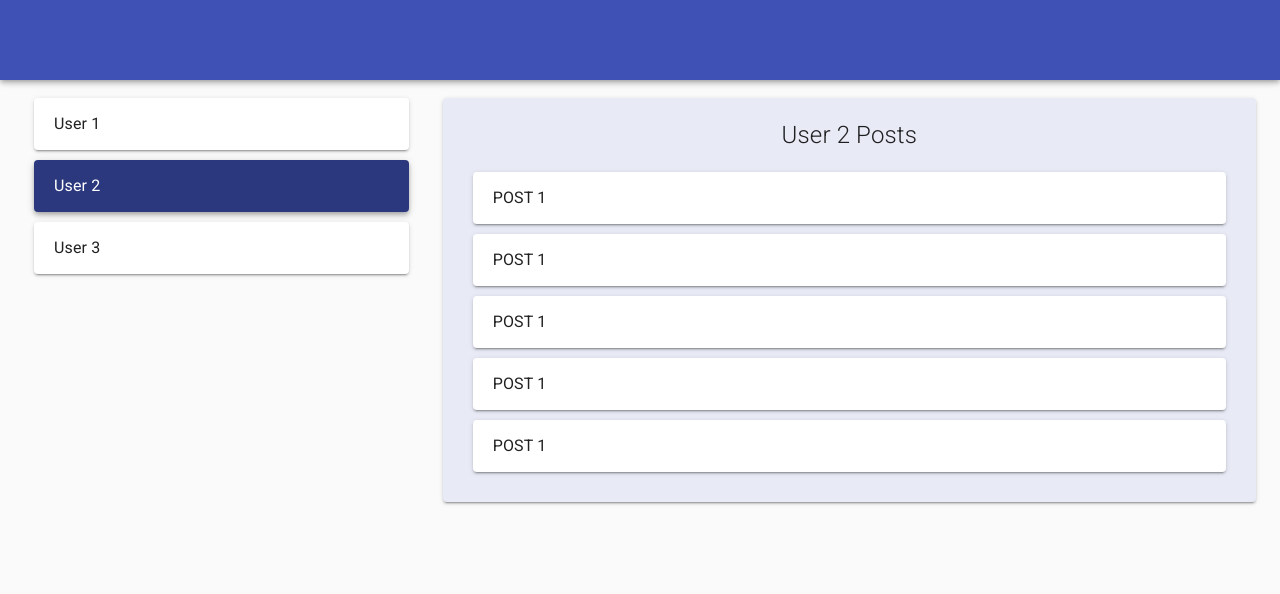
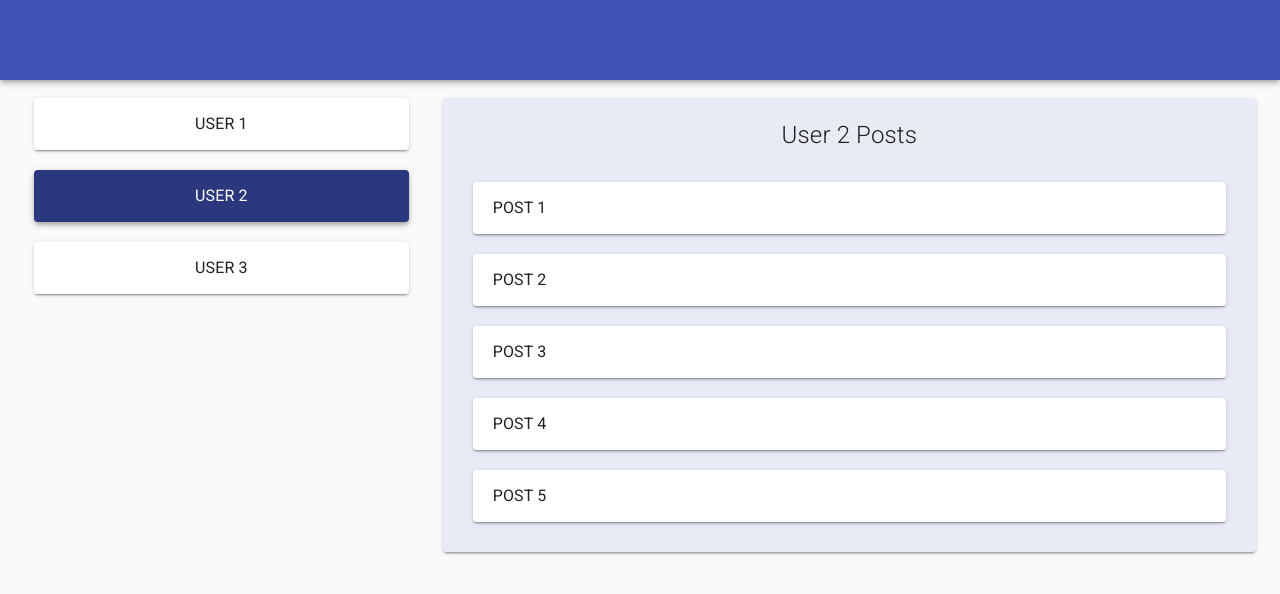
Before and after one commit to frustak/uto-assessment, a React (Create React App) app: page / in a window 1280 px wide. Shown: the top 594 px of the page. Built offline with nearby package versions, Linux system fonts and the light colour scheme.

Commit message:
minor improvements

```diff
--- a/src/routes/home/User.tsx
+++ /dev/null
@@ -1,31 +0,0 @@
-import { ListItemText, makeStyles, Paper } from "@material-ui/core";
-
-const useStyles = makeStyles({
-    root: {
-        padding: "10px 20px",
-        margin: 10,
-    },
-    selected: {
-        backgroundColor: "#2c387e",
-        color: "white",
-    },
-});
-
-type UserProps = {
-    name: string;
-    selected?: boolean;
-};
-
-function User({ name, selected = false }: UserProps) {
-    const classes = useStyles();
-    const classNames = `${classes.root} ${selected ? classes.selected : ""}`;
-    const elevation = selected ? 4 : 2;
-
-    return (
-        <Paper className={classNames} elevation={elevation}>
-            <ListItemText>{name}</ListItemText>
-        </Paper>
-    );
-}
-
-export default User;
--- /dev/null
+++ b/src/routes/home/UserItem.tsx
@@ -0,0 +1,38 @@
+import { Button, ListItemText, makeStyles, Paper } from "@material-ui/core";
+
+const useStyles = makeStyles({
+    button: {
+        display: "block",
+        width: "100%",
+        padding: 0,
+    },
+    item: {
+        padding: "10px 20px",
+        margin: 10,
+    },
+    selected: {
+        backgroundColor: "#2c387e",
+        color: "white",
+    },
+});
+
+type UserProps = {
+    name: string;
+    selected?: boolean;
+};
+
+function UserItem({ name, selected = false }: UserProps) {
+    const classes = useStyles();
+    const classNames = `${classes.item} ${selected ? classes.selected : ""}`;
+    const elevation = selected ? 4 : 2;
+
+    return (
+        <Button className={classes.button}>
+            <Paper className={classNames} elevation={elevation}>
+                <ListItemText>{name}</ListItemText>
+            </Paper>
+        </Button>
+    );
+}
+
+export default UserItem;
--- /dev/null
+++ b/src/routes/home/UserList.tsx
@@ -0,0 +1,14 @@
+import { List } from "@material-ui/core";
+import UserItem from "./UserItem";
+
+function UserList() {
+    return (
+        <List>
+            <UserItem name="User 1" />
+            <UserItem name="User 2" selected />
+            <UserItem name="User 3" />
+        </List>
+    );
+}
+
+export default UserList;
--- /dev/null
+++ b/src/routes/home/UserPost.tsx
@@ -0,0 +1,32 @@
+import { Button, ListItemText, makeStyles, Paper } from "@material-ui/core";
+
+const useStyles = makeStyles({
+    button: {
+        display: "block",
+        width: "100%",
+        padding: 0,
+        textAlign: "start",
+    },
+    item: {
+        padding: "10px 20px",
+        margin: 10,
+    },
+});
+
+type UserPostProps = {
+    title: string;
+};
+
+function UserPost({ title }: UserPostProps) {
+    const classes = useStyles();
+
+    return (
+        <Button className={classes.button}>
+            <Paper className={classes.item} elevation={2}>
+                <ListItemText>{title}</ListItemText>
+            </Paper>
+        </Button>
+    );
+}
+
+export default UserPost;
--- a/src/routes/home/UserPosts.tsx
+++ b/src/routes/home/UserPosts.tsx
@@ -1,4 +1,5 @@
-import { Box, ListItemText, makeStyles, Paper } from "@material-ui/core";
+import { Box, makeStyles, Paper } from "@material-ui/core";
+import UserPost from "./UserPost";
 
 const useStyles = makeStyles({
     root: {
@@ -11,10 +12,6 @@ const useStyles = makeStyles({
         fontSize: "x-large",
         fontWeight: 100,
         marginBottom: 20,
-    },
-    item: {
-        padding: "10px 20px",
-        margin: 10,
     },
 });
 
@@ -29,21 +26,11 @@ function UserPosts({ name }: UserPostsProps) {
         <Paper className={classes.root} elevation={2}>
             <Box className={classes.title}>{name} Posts</Box>
 
-            <Paper className={classes.item} elevation={2}>
-                <ListItemText>POST 1</ListItemText>
-            </Paper>
-            <Paper className={classes.item} elevation={2}>
-                <ListItemText>POST 1</ListItemText>
-            </Paper>
-            <Paper className={classes.item} elevation={2}>
-                <ListItemText>POST 1</ListItemText>
-            </Paper>
-            <Paper className={classes.item} elevation={2}>
-                <ListItemText>POST 1</ListItemText>
-            </Paper>
-            <Paper className={classes.item} elevation={2}>
-                <ListItemText>POST 1</ListItemText>
-            </Paper>
+            <UserPost title="POST 1" />
+            <UserPost title="POST 2" />
+            <UserPost title="POST 3" />
+            <UserPost title="POST 4" />
+            <UserPost title="POST 5" />
         </Paper>
     );
 }
--- a/src/routes/home/Users.tsx
+++ /dev/null
@@ -1,14 +0,0 @@
-import { List } from "@material-ui/core";
-import User from "./User";
-
-function Users() {
-    return (
-        <List>
-            <User name="User 1" />
-            <User name="User 2" selected />
-            <User name="User 3" />
-        </List>
-    );
-}
-
-export default Users;
--- a/src/routes/home/index.tsx
+++ b/src/routes/home/index.tsx
@@ -1,12 +1,12 @@
 import { Grid } from "@material-ui/core";
 import UserPosts from "./UserPosts";
-import Users from "./Users";
+import UserList from "./UserList";
 
 function Home() {
     return (
         <Grid container spacing={3}>
             <Grid item xs={4}>
-                <Users />
+                <UserList />
             </Grid>
             <Grid item xs={8}>
                 <UserPosts name="User 2" />
```
